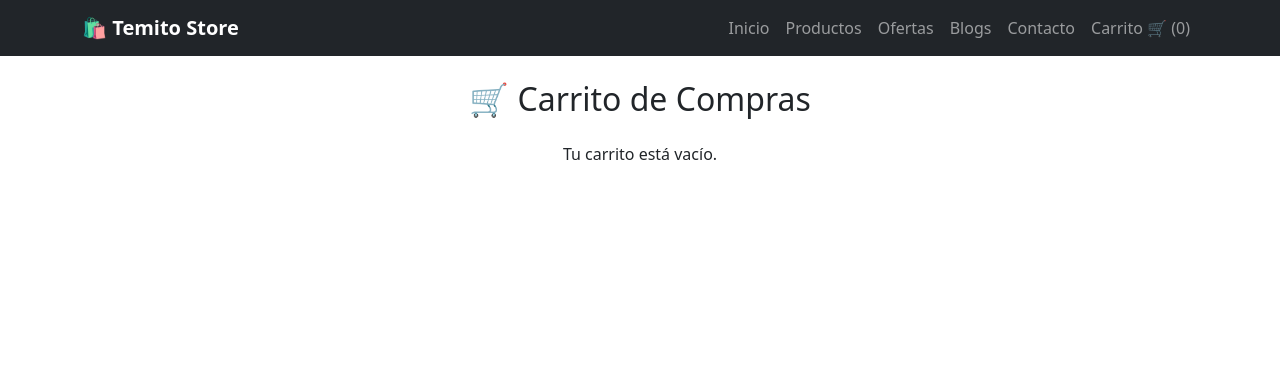
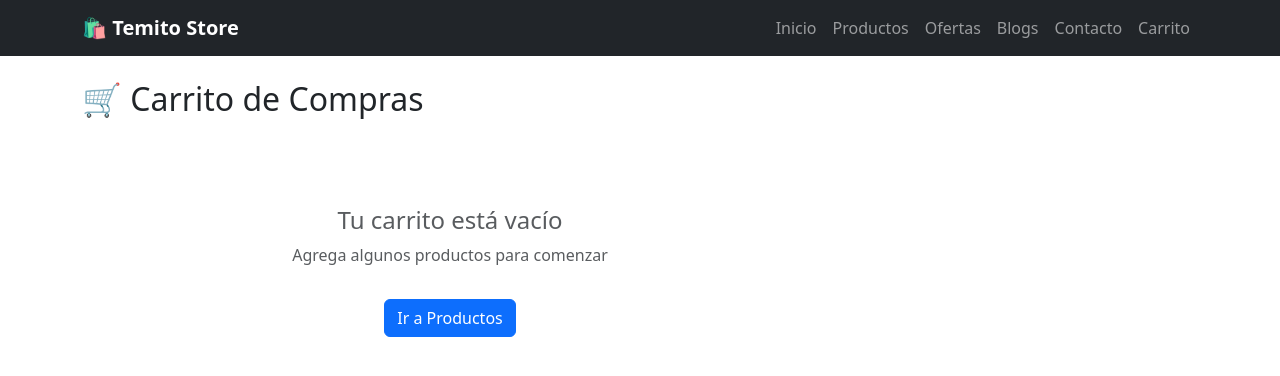
Before and after one commit to MarioGrateronDuoc/TiendaOnline_Fullstack_Prueba2, a React (Vite) app: page /carrito in a window 1280 px wide. Shown: the top 376 px of the page. Built offline with nearby package versions, Linux system fonts and the light colour scheme; the HTML template or start-up script is replaced by a standard one.

Commit message:
Se arreglaron detalles y problemas en el carrito como en el cartservice y se implemento el uso de state

```diff
--- a/src/components/NavBar.tsx
+++ b/src/components/NavBar.tsx
@@ -1,16 +1,17 @@
-
 import { Link } from "react-router-dom";
-import { cartService } from "../helpers/cartservice"
+import { cartService } from "../helpers/cartservice";
 import { useState, useEffect } from "react";
 
 export default function NavBar() {
-  const [cantidad, setCantidad] = useState(cartService.cantidad()); // state inicial
+  const [cantidad, setCantidad] = useState(cartService.cantidadTotal());
 
   useEffect(() => {
-    const actualizar = () => setCantidad(cartService.cantidad());
-    window.addEventListener("carrito-actualizado", actualizar);
+    // Suscribirse al servicio de carrito
+    const unsuscribe = cartService.suscribir(() => {
+      setCantidad(cartService.cantidadTotal());
+    });
 
-    return () => window.removeEventListener("carrito-actualizado", actualizar);
+    return unsuscribe; // Limpiar suscripción al desmontar
   }, []);
 
   return (
@@ -62,11 +63,15 @@ export default function NavBar() {
             </li>
 
             <li className="nav-item">
-            <Link to="/carrito" className="nav-link">
-                Carrito 🛒 ({cantidad})
-            </Link>
+              <Link to="/carrito" className="nav-link position-relative">
+                <i className="bi bi-cart3"></i> Carrito
+                {cantidad > 0 && (
+                  <span className="position-absolute top-0 start-100 translate-middle badge rounded-pill bg-danger">
+                    {cantidad}
+                  </span>
+                )}
+              </Link>
             </li>
-
           </ul>
         </div>
       </div>
--- a/src/helpers/cartservice.ts
+++ b/src/helpers/cartservice.ts
@@ -1,28 +1,74 @@
 import type { Producto } from "../data/data";
-import { getFromStorage, saveToStorage } from "./storage";
 
-const KEY = "carrito";
+// Interfaz para items del carrito con cantidad
+export interface CarritoItem extends Producto {
+  cantidad: number;
+}
 
 export const cartService = {
-  obtener: (): Producto[] => getFromStorage<Producto[]>(KEY) || [],
+  // Estado global del carrito (simulado con variable)
+  carrito: [] as CarritoItem[],
 
-  agregar: (p: Producto) => {
-    const c = getFromStorage<Producto[]>(KEY) || [];
-    saveToStorage(KEY, [...c, p]);
-    window.dispatchEvent(new Event("carrito-actualizado"));
+  // Suscriptores para reactividad
+  suscriptores: [] as (() => void)[],
+
+  // Notificar cambios a todos los componentes
+  notificarCambios: function() {
+    this.suscriptores.forEach(callback => callback());
   },
 
-  cantidad: (): number => (getFromStorage<Producto[]>(KEY) || []).length,
-
-  eliminar: (id: number) => {
-    const carrito = getFromStorage<Producto[]>(KEY) || [];
-    const actualizado = carrito.filter(p => p.id !== id);
-    saveToStorage(KEY, actualizado);
-    window.dispatchEvent(new Event("carrito-actualizado"));
+  // Suscribirse a cambios del carrito
+  suscribir: function(callback: () => void) {
+    this.suscriptores.push(callback);
+    return () => {
+      this.suscriptores = this.suscriptores.filter(cb => cb !== callback);
+    };
   },
 
-  vaciar: () => {
-    saveToStorage(KEY, []);
-    window.dispatchEvent(new Event("carrito-actualizado"));
+  obtener: function(): CarritoItem[] {
+    return this.carrito;
   },
+
+  agregar: function(producto: Producto) {
+    const existente = this.carrito.find(item => item.id === producto.id);
+
+    if (existente) {
+      existente.cantidad += 1;
+    } else {
+      this.carrito.push({ ...producto, cantidad: 1 });
+    }
+
+    this.notificarCambios();
+  },
+
+  eliminar: function(id: number) {
+    this.carrito = this.carrito.filter(item => item.id !== id);
+    this.notificarCambios();
+  },
+
+  actualizarCantidad: function(id: number, cantidad: number) {
+    if (cantidad < 1) {
+      this.eliminar(id);
+      return;
+    }
+
+    const item = this.carrito.find(item => item.id === id);
+    if (item) {
+      item.cantidad = cantidad;
+      this.notificarCambios();
+    }
+  },
+
+  vaciar: function() {
+    this.carrito = [];
+    this.notificarCambios();
+  },
+
+  cantidadTotal: function(): number {
+    return this.carrito.reduce((total, item) => total + item.cantidad, 0);
+  },
+
+  totalPrecio: function(): number {
+    return this.carrito.reduce((total, item) => total + (item.precio * item.cantidad), 0);
+  }
 };
--- a/src/pages/UserPages/carrito.tsx
+++ b/src/pages/UserPages/carrito.tsx
@@ -1,79 +1,171 @@
 import React, { useEffect, useState } from "react";
-import type { Producto } from "../../data/data";
-
-import { getFromStorage, saveToStorage, removeFromStorage } from "../../helpers/storage";
+import { cartService, type CarritoItem } from "../../helpers/cartservice";
 
 export default function Carrito() {
-  // 🔹 Estado local para guardar los productos del carrito
-  const [carrito, setCarrito] = useState<Producto[]>([]);
+  const [carrito, setCarrito] = useState<CarritoItem[]>([]);
 
-  // 🔹 useEffect: se ejecuta una sola vez al cargar la página
+  // Suscribirse a cambios del carrito
   useEffect(() => {
-    const items = getFromStorage<Producto[]>("carrito") || [];
-    setCarrito(items);
+    // Cargar carrito inicial
+    setCarrito(cartService.obtener());
+
+    // Suscribirse a cambios futuros
+    const unsuscribe = cartService.suscribir(() => {
+      setCarrito([...cartService.obtener()]);
+    });
+
+    return unsuscribe;
   }, []);
 
-  // 🔹 Eliminar un producto por ID
-const eliminarProducto = (id: number) => {
-  const actualizado = carrito.filter((p) => p.id !== id);
-  setCarrito(actualizado);
-  saveToStorage("carrito", actualizado);
-  window.dispatchEvent(new Event("carrito-actualizado")); // <-- aquí
+  // 🔹 Actualizar cantidad
+  const actualizarCantidad = (id: number, nuevaCantidad: number) => {
+    cartService.actualizarCantidad(id, nuevaCantidad);
   };
 
-  // 🔹 Vaciar todo el carrito
-  const vaciarCarrito = () => {
-    setCarrito([]);
-    removeFromStorage("carrito");
-    window.dispatchEvent(new Event("carrito-actualizado"));
+  // 🔹 Eliminar producto
+  const eliminarProducto = (id: number) => {
+    cartService.eliminar(id);
   };
 
-  // 🔹 Calcular el total
-  const total = carrito.reduce((sum, p) => sum + p.precio, 0);
+  // 🔹 Vaciar carrito
+  const vaciarCarrito = () => {
+    cartService.vaciar();
+  };
 
-  // 🔹 Render del componente
+  // 🔹 Calcular totales
+  const totalProductos = cartService.cantidadTotal();
+  const totalPrecio = cartService.totalPrecio();
+
   return (
     <div className="container mt-4">
-      <h2 className="text-center mb-4">🛒 Carrito de Compras</h2>
+      <div className="row">
+        <div className="col-lg-8">
+          <h2 className="mb-4">🛒 Carrito de Compras</h2>
 
           {carrito.length === 0 ? (
-        <p className="text-center">Tu carrito está vacío.</p>
+            <div className="text-center py-5">
+              <div className="mb-3">
+                <i className="bi bi-cart-x display-1 text-muted"></i>
+              </div>
+              <h4 className="text-muted">Tu carrito está vacío</h4>
+              <p className="text-muted">Agrega algunos productos para comenzar</p>
+              <a href="/productos" className="btn btn-primary mt-3">
+                Ir a Productos
+              </a>
+            </div>
           ) : (
             <>
-          <table className="table table-striped">
-            <thead>
-              <tr>
-                <th>Producto</th>
-                <th>Precio</th>
-                <th></th>
-              </tr>
-            </thead>
-            <tbody>
-              {carrito.map((p) => (
-                <tr key={p.id}>
-                  <td>{p.nombre}</td>
-                  <td>${p.precio.toLocaleString("es-CL")}</td>
-                  <td>
+              {carrito.map((item) => (
+                <div key={item.id} className="card mb-3">
+                  <div className="card-body">
+                    <div className="row align-items-center">
+                      <div className="col-md-2">
+                        <img
+                          src={item.imagen}
+                          alt={item.nombre}
+                          className="img-fluid rounded"
+                          style={{maxHeight: '80px', objectFit: 'cover'}}
+                        />
+                      </div>
+
+                      <div className="col-md-4">
+                        <h6 className="mb-1">{item.nombre}</h6>
+                        <small className="text-muted">{item.categoria}</small>
+                      </div>
+
+                      <div className="col-md-2">
+                        <strong>${item.precio.toLocaleString("es-CL")}</strong>
+                      </div>
+
+                      <div className="col-md-2">
+                        <div className="input-group input-group-sm">
                           <button
-                      onClick={() => eliminarProducto(p.id)}
-                      className="btn btn-sm btn-danger"
+                            className="btn btn-outline-secondary"
+                            onClick={() => actualizarCantidad(item.id, item.cantidad - 1)}
                           >
-                      Eliminar
+                            -
                           </button>
-                  </td>
-                </tr>
+                          <input
+                            type="number"
+                            className="form-control text-center"
+                            value={item.cantidad}
+                            onChange={(e) => actualizarCantidad(item.id, parseInt(e.target.value) || 1)}
+                            min="1"
+                          />
+                          <button
+                            className="btn btn-outline-secondary"
+                            onClick={() => actualizarCantidad(item.id, item.cantidad + 1)}
+                          >
+                            +
+                          </button>
+                        </div>
+                      </div>
+
+                      <div className="col-md-2">
+                        <strong>${(item.precio * item.cantidad).toLocaleString("es-CL")}</strong>
+                      </div>
+
+                      <div className="col-md-1">
+                        <button
+                          onClick={() => eliminarProducto(item.id)}
+                          className="btn btn-sm btn-outline-danger"
+                          title="Eliminar producto"
+                        >
+                          <i className="bi bi-trash"></i>
+                        </button>
+                      </div>
+                    </div>
+                  </div>
+                </div>
               ))}
-            </tbody>
-          </table>
 
-          <div className="d-flex justify-content-between align-items-center mt-3">
-            <h5>Total: ${total.toLocaleString("es-CL")}</h5>
+              {/* Botón vaciar carrito */}
+              <div className="d-flex justify-content-end mb-4">
                 <button onClick={vaciarCarrito} className="btn btn-outline-danger">
-              Vaciar carrito
+                  <i className="bi bi-trash me-2"></i>
+                  Vaciar Carrito
                 </button>
               </div>
             </>
           )}
         </div>
+
+        {/* Resumen del pedido */}
+        {carrito.length > 0 && (
+          <div className="col-lg-4">
+            <div className="card sticky-top" style={{top: '20px'}}>
+              <div className="card-header bg-primary text-white">
+                <h5 className="mb-0">Resumen del Pedido</h5>
+              </div>
+              <div className="card-body">
+                <div className="d-flex justify-content-between mb-2">
+                  <span>Productos ({totalProductos}):</span>
+                  <span>${totalPrecio.toLocaleString("es-CL")}</span>
+                </div>
+                <div className="d-flex justify-content-between mb-2">
+                  <span>Envío:</span>
+                  <span className="text-success">Gratis</span>
+                </div>
+                <hr />
+                <div className="d-flex justify-content-between mb-3">
+                  <strong>Total:</strong>
+                  <strong className="h5">${totalPrecio.toLocaleString("es-CL")}</strong>
+                </div>
+
+                <button className="btn btn-success w-100 mb-2">
+                  <i className="bi bi-credit-card me-2"></i>
+                  Proceder al Pago
+                </button>
+
+                <button className="btn btn-outline-primary w-100">
+                  <i className="bi bi-arrow-left me-2"></i>
+                  Seguir Comprando
+                </button>
+              </div>
+            </div>
+          </div>
+        )}
+      </div>
+    </div>
   );
 }
```
Lines whose indentation alone changed are shown as unchanged.
